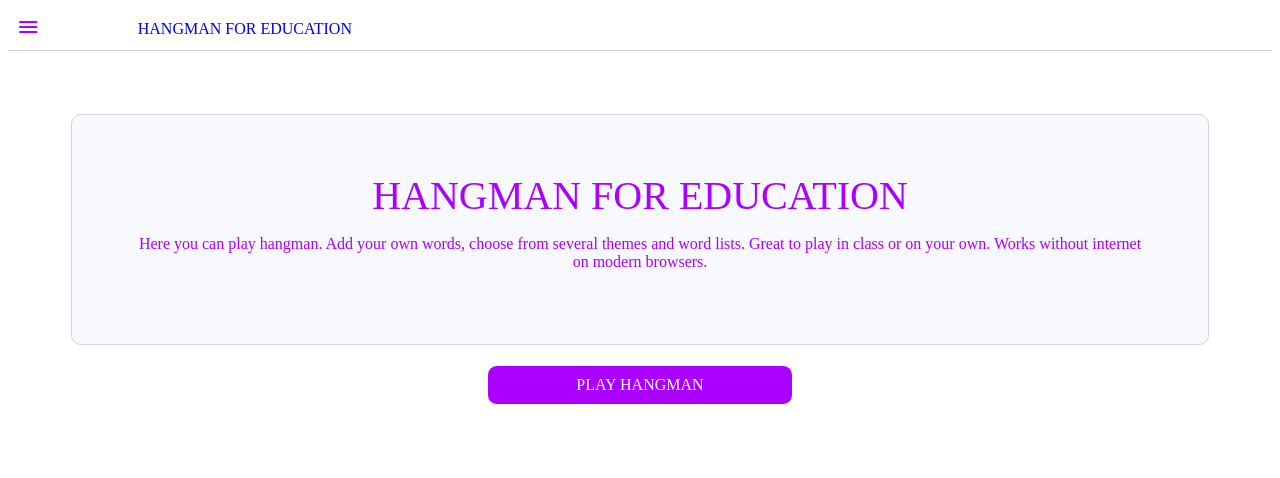
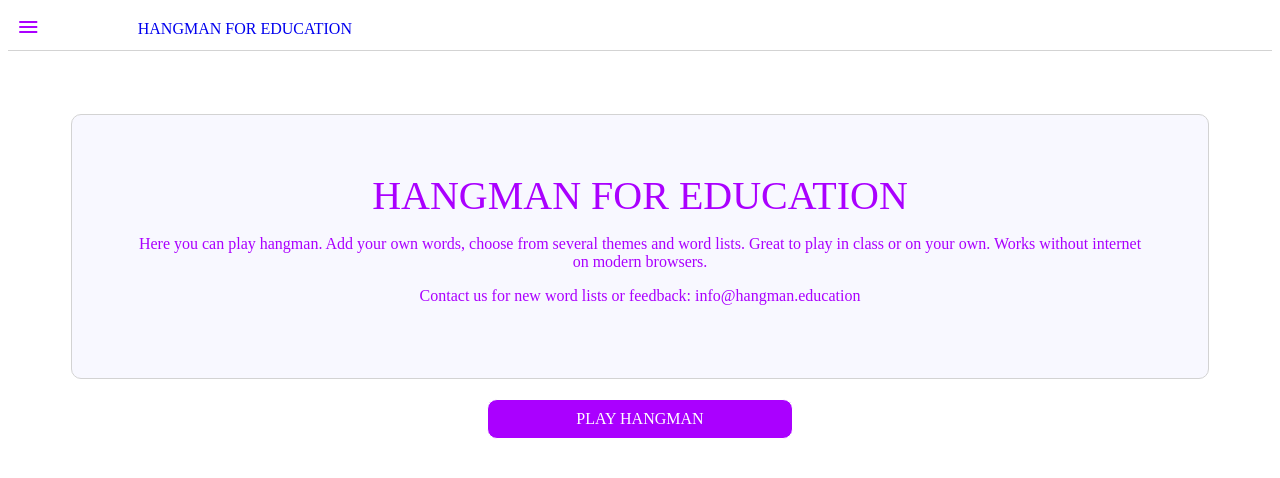
Before and after one commit to supertopoz/hangman, a React (Vite) app: page / in a window 1280 px wide. Shown: the top 478 px of the page. Built offline with nearby package versions, Linux system fonts and the light colour scheme.

Commit message:
add warning for mssing words

```diff
--- a/src/components/Home/Home.jsx
+++ b/src/components/Home/Home.jsx
@@ -53,6 +53,7 @@ export const Home = (props) => {
            <p style={ {fontSize: "1rem"}}>
              Here you can play hangman. Add your own words, choose from several themes and word lists. Great to play in class or on your own. Works without internet on modern browsers.
            </p>
+           <p style={ {fontSize: "1rem"}}>Contact us for new word lists or feedback: info@hangman.education</p>
            </Header>
            </Banner>
            <Link to="/hangman" ><Button >PLAY HANGMAN</Button></Link>
```
